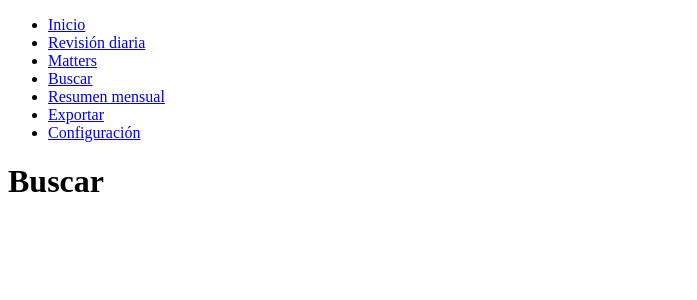
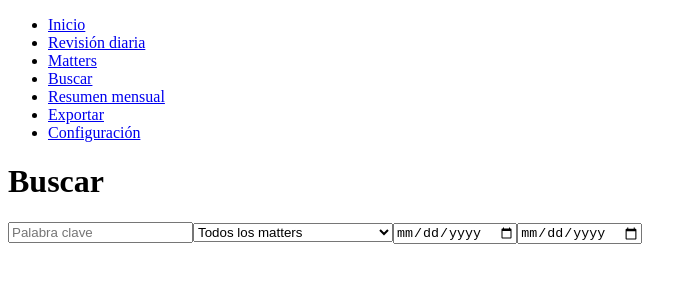
Before and after one commit to OmarBonillav3/dockets-tracker, a React (Vite) app: page /search in a window 1280 px wide. Shown: the top 300 px of the page, without its empty margins (0-697 px from the left). Built offline with nearby package versions, Linux system fonts and the light colour scheme.

Commit message:
feat: implement search screen with matter/date/keyword filters

```diff
--- a/src/screens/Search.jsx
+++ b/src/screens/Search.jsx
@@ -1,3 +1,45 @@
+import { useState } from 'react';
+import { useData } from '../context/DataContext.jsx';
+
 export function Search() {
-  return <h1>Buscar</h1>;
+  const { entries, matters } = useData();
+  const [keyword, setKeyword] = useState('');
+  const [matterId, setMatterId] = useState('');
+  const [from, setFrom] = useState('');
+  const [to, setTo] = useState('');
+
+  const results = entries.filter((e) => {
+    if (matterId && e.matterId !== matterId) return false;
+    if (from && e.date < from) return false;
+    if (to && e.date > to) return false;
+    if (keyword) {
+      const haystack = `${e.task} ${e.detailDescription}`.toLowerCase();
+      if (!haystack.includes(keyword.toLowerCase())) return false;
+    }
+    return true;
+  });
+
+  return (
+    <div>
+      <h1>Buscar</h1>
+      <input aria-label="Palabra clave" value={keyword} onChange={(e) => setKeyword(e.target.value)} placeholder="Palabra clave" />
+      <select aria-label="Matter" value={matterId} onChange={(e) => setMatterId(e.target.value)}>
+        <option value="">Todos los matters</option>
+        {matters.map((m) => (
+          <option key={m.id} value={m.id}>
+            {m.name}
+          </option>
+        ))}
+      </select>
+      <input aria-label="Desde" type="date" value={from} onChange={(e) => setFrom(e.target.value)} />
+      <input aria-label="Hasta" type="date" value={to} onChange={(e) => setTo(e.target.value)} />
+      <ul>
+        {results.map((e) => (
+          <li key={e.id}>
+            {e.date} — {e.task}
+          </li>
+        ))}
+      </ul>
+    </div>
+  );
 }
```
Also changed, not shown: 1 other file (tests, documents, lock files or other folders).
